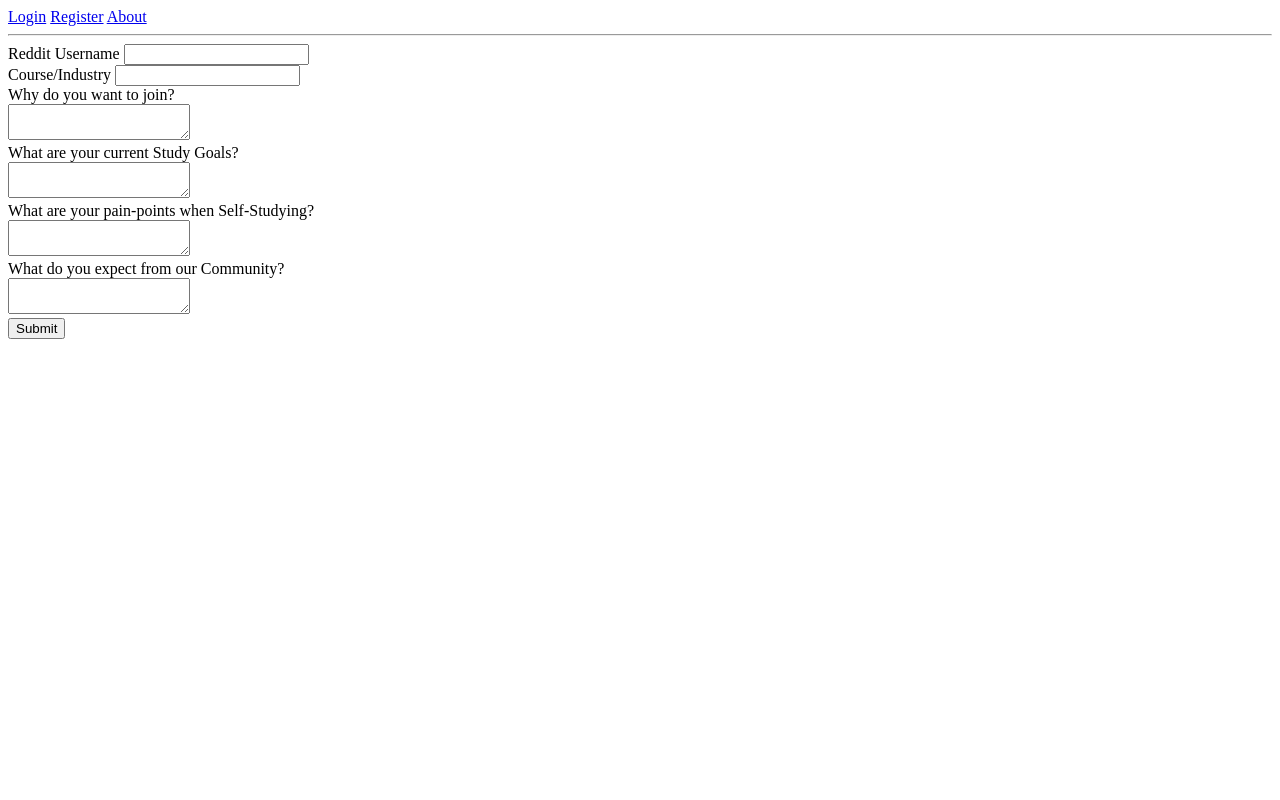
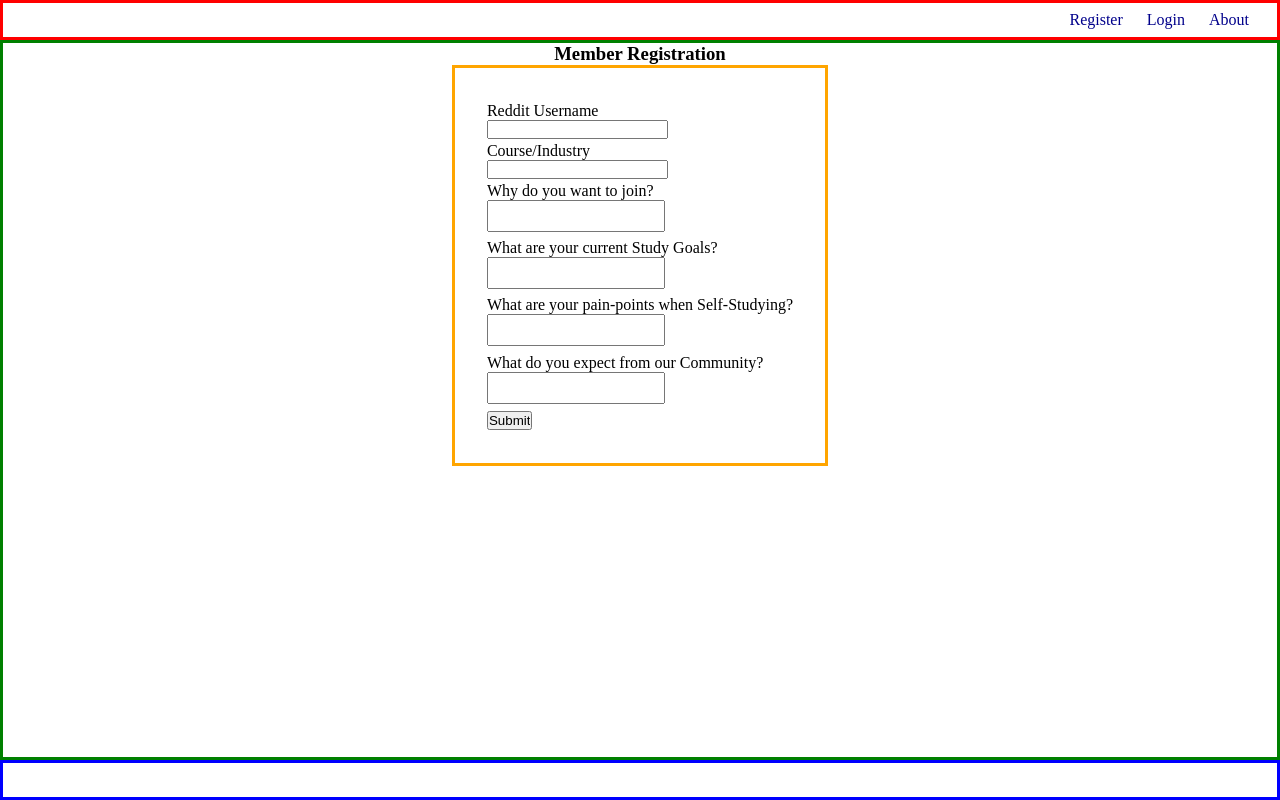
Before and after one commit to donovan2121/study-portal-flask, a Flask app: page /registration in a window 1280 px wide. Run offline with Flask 2, Linux system fonts and the light colour scheme.

Commit message:
added style.css and add html elements on templates

```diff
--- /dev/null
+++ b/app/static/style.css
@@ -0,0 +1,62 @@
+* {
+    box-sizing: border-box;
+    padding: 0;
+    margin: 0;
+}
+
+a {
+    text-decoration: none;
+}
+
+form {
+    display: flex;
+    flex-direction: column;
+    align-items: center;
+    border: 3px solid green;
+    height: 90vh;
+    max-height: 80%;
+}
+
+form .form-group {
+    border: 3px solid orange;
+    padding: 2rem 0;
+}
+
+form .form-group .container-input {
+    padding: 0.1rem 2rem;
+}
+
+form .form-group .container-input label {
+    display: block;
+}
+
+form .container-input textarea {
+    resize: none;
+    max-width: 90%;
+}
+
+#main-nav {
+    display: flex;
+    flex-direction: row;
+    justify-content: flex-end;
+    border: 3px solid red;
+    z-index: 1;
+    padding: 1rem;
+    height: 5vh;
+}
+
+#main-nav ul {
+    display: flex;
+    align-items: center;
+    list-style: none;
+}
+
+#main-nav ul li a {
+    color: darkblue;
+    padding: 0.75rem
+}
+
+footer {
+    height: 5vh;
+    border: 3px solid blue;
+}
--- a/app/templates/base.html
+++ b/app/templates/base.html
@@ -4,19 +4,32 @@
     <meta charset="UTF-8">
     <meta http-equiv="X-UA-Compatible" content="IE=edge">
     <meta name="viewport" content="width=device-width, initial-scale=1.0">
+    <link rel="stylesheet" href="../static/style.css">
     <title>Welcome to Portal</title>
 </head>
 <body>
-    <nav>
+    <header>
+        <nav id="main-nav">
+            <ul>
                 {% if current_user.is_anonymous %}
+                <li>
+                    <a href="{{ url_for('registration') }}">Register</a>
+                </li>
+                <li>
                     <a href="{{ url_for('login') }}">Login</a>
-        <a href="{{ url_for('registration') }}">Register</a>
+                </li>
                 {% else %}
+                <li>
                     <a href="{{ url_for('logout') }}">Logout</a>
+                </li>
                 {% endif %}
+                <li>
                     <a href="#" class="about">About</a>
+                </li>
+            </ul>
         </nav>
-    <hr>
+    </header>
+    <main>
         {% with messages = get_flashed_messages() %}
         {% if messages %}
         <ul>
@@ -27,5 +40,9 @@
         {% endif %}
         {% endwith %}
         {% block content %} {% endblock %}
+    </main>
+    <footer>
+
+    </footer>
 </body>
 </html>
--- a/app/templates/registration.html
+++ b/app/templates/registration.html
@@ -3,6 +3,8 @@
 {% block content %}
 <form action="" method="POST">
     {{ form.hidden_tag() }}
+    <h3>Member Registration</h3>
+    <div class="form-group">
         <div class="container-input">
             <!-- <label for="">Reddit username:</label>
             <input type="text" name="username" required> -->
@@ -26,7 +28,7 @@
             <!-- <label>Why do you want to join?</label>
             <br>
             <textarea name="response_join" id="response-join" id="" cols="30" rows="10" required></textarea> -->
-        {{ form.response_join.label}} <br>
+            {{ form.response_join.label}}
             {{ form.response_join }}
             {% for error in form.response_join.errors %}
             <span style="color: red">[{{ error }}]</span>
@@ -37,7 +39,7 @@
             <!-- <label>What are your current Study Goals?</label>
             <br>
             <textarea name="response_goal" id="response-goal" id="" cols="30" rows="10" required></textarea> -->
-        {{ form.response_goal.label}} <br>
+            {{ form.response_goal.label}}
             {{ form.response_goal }}
             {% for error in form.response_goal.errors %}
             <span style="color: red">[{{ error }}]</span>
@@ -48,7 +50,7 @@
             <!-- <label>What are your pain-points when Self-Studying/Learning?</label>
             <br>
             <textarea name="response_pain" id="response-pain" cols="30" rows="10" required></textarea> -->
-        {{ form.response_pain.label}} <br>
+            {{ form.response_pain.label}}
             {{ form.response_pain }}
             {% for error in form.response_pain.errors %}
             <span style="color: red">[{{ error }}]</span>
@@ -59,12 +61,13 @@
             <!-- <label>What do you expect from our Community?</label>
             <br>
             <textarea name="response_expect" id="response-expect" cols="30" rows="10" required></textarea> -->
-        {{ form.response_expect.label}} <br>
+            {{ form.response_expect.label}}
             {{ form.response_expect }}
             {% for error in form.response_expect.errors %}
             <span style="color: red">[{{ error }}]</span>
             {% endfor %}
         </div>
-    <div>{{ form.submit() }}</div>
+        <div class="container-input">{{ form.submit() }}</div>
+    </div>
 </form>
 {% endblock %}
```
Lines whose indentation alone changed are shown as unchanged.
